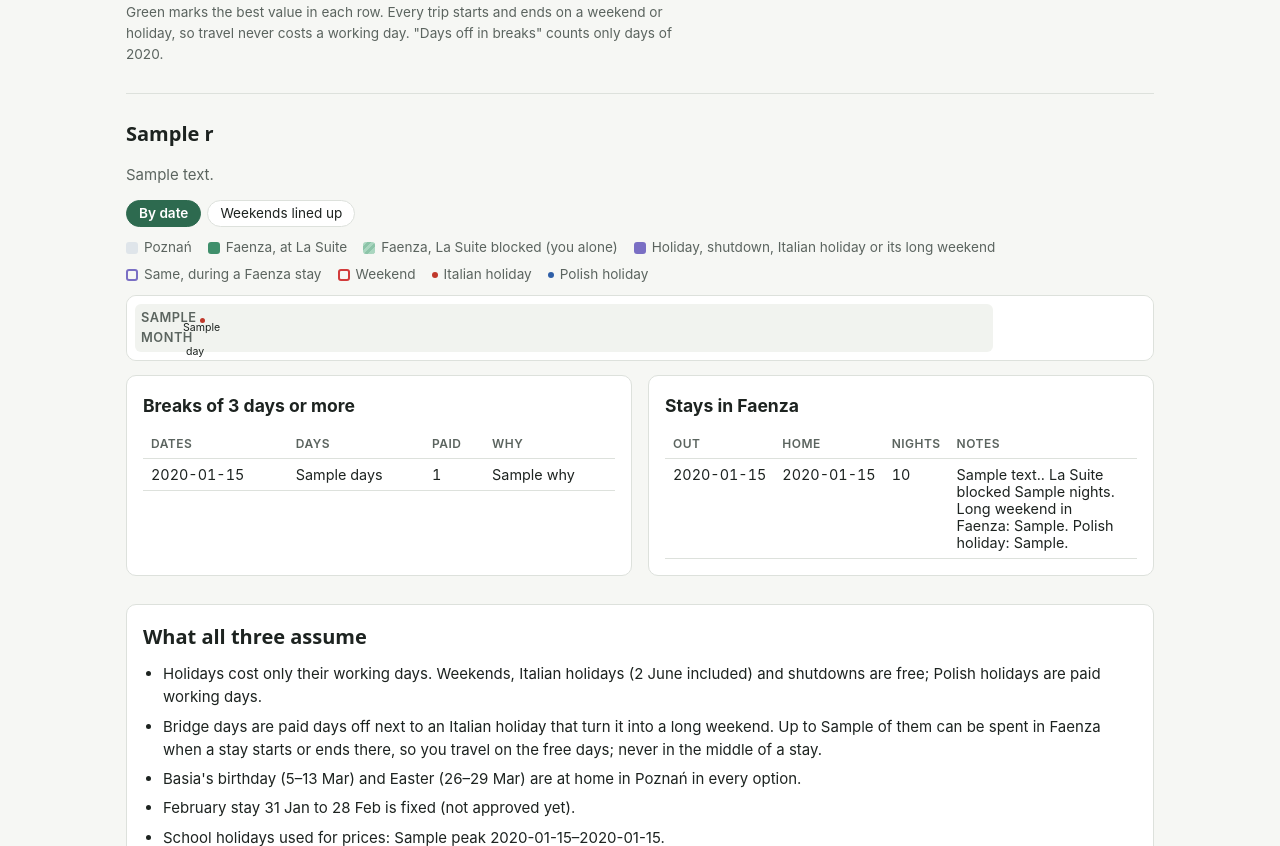
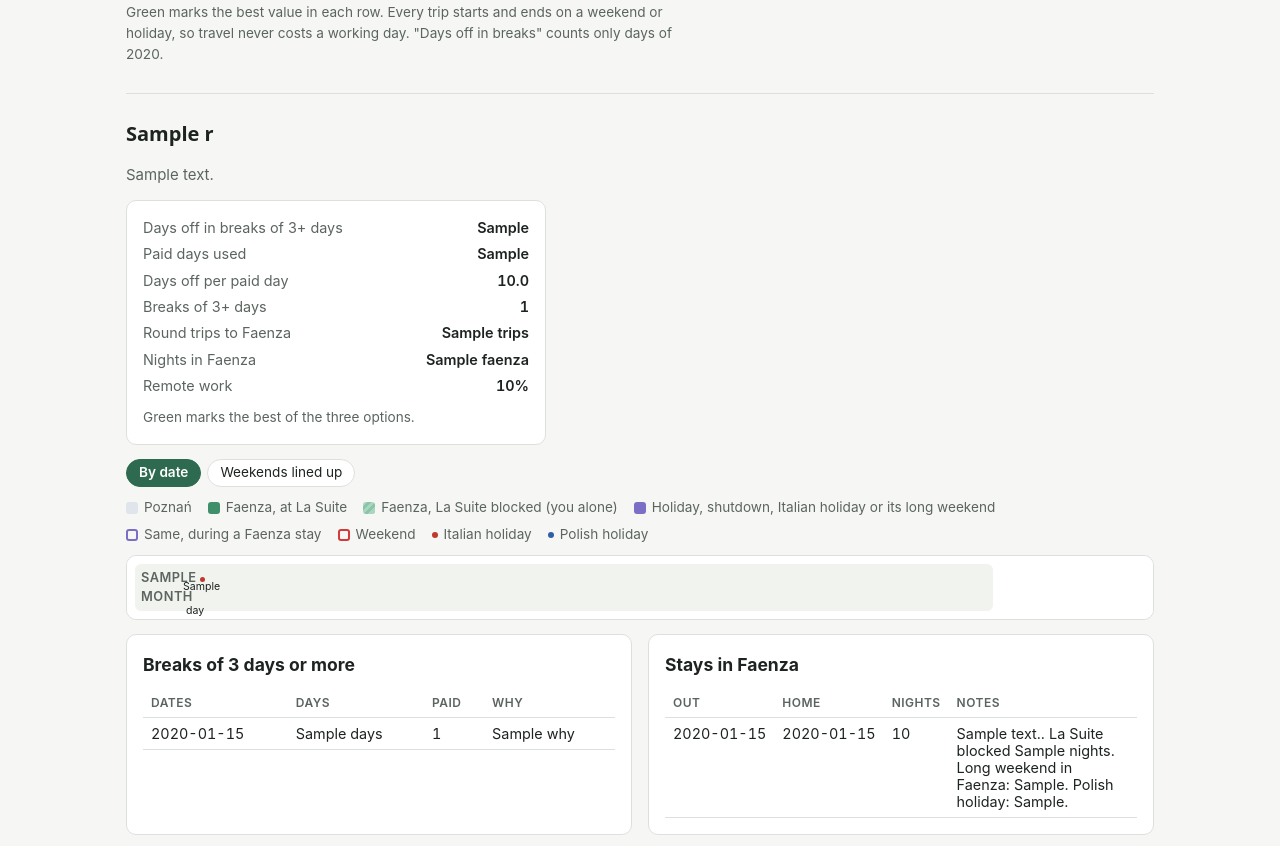
Before and after one commit to sieszwendamsie/life-logistics-planner, a Python web app: template src/planner/templates/year_options.html.j2 in a window 1280 px wide. Shown: the part 567-1413 px from the top of the page. Run offline with Jinja, Linux system fonts and the light colour scheme; the template is opened without the code that fills it: most values are stand-ins (such as "Sample title", 1, 10 or a date in 2020).

Commit message:
Year options: summary card on each option's section
Co-Authored-By: Claude Opus 5.5 <noreply@anthropic.com>
Claude-Session: https://claude.ai/code/session_0142S6461nGEJqx6qEvLSddX

```diff
--- a/src/planner/templates/year_options.html.j2
+++ b/src/planner/templates/year_options.html.j2
@@ -1,4 +1,15 @@
 {% from "_wall.j2" import wall %}
+{% macro summary(o) %}
+<div class="kv">
+          <span>Days off in breaks of 3+ days</span><span class="{{ 'best' if o.best_off }}">{{ o.r.days_off_in_breaks }}</span>
+          <span>Paid days used</span><span class="{{ 'best' if o.best_paid }}">{{ o.r.paid_days_off }}</span>
+          <span>Days off per paid day</span><span>{{ '%.1f' | format(o.r.days_off_in_breaks / o.r.paid_days_off) }}</span>
+          <span>Breaks of 3+ days</span><span>{{ o.r.breaks | length }}</span>
+          <span>Round trips to Faenza</span><span class="{{ 'best' if o.best_trips }}">{{ o.r.trips }}</span>
+          <span>Nights in Faenza</span><span>{{ o.faenza }}</span>
+          <span>Remote work</span><span>{{ (o.r.remote_share * 100) | round | int }}%</span>
+        </div>
+{% endmacro %}
 <title>{{ year }} Year Options</title>
 <meta name="claude:viewport-fit-sides" content="cover">
 {% include "_year_style.j2" %}
@@ -12,6 +23,7 @@
 nav.jump { display: flex; flex-wrap: wrap; gap: 8px; }
 nav.jump a { color: var(--accent); font-weight: 600; text-decoration: none; border: 1px solid var(--line); border-radius: 999px; padding: 2px 12px; background: var(--surface); }
 nav.jump a:focus-visible { outline: 2px solid var(--accent); outline-offset: 2px; }
+.summary { max-width: 420px; }
 .optsec { display: grid; gap: 14px; border-top: 1px solid var(--line); padding-top: 24px; }
 </style>
 <main>
@@ -27,15 +39,7 @@ nav.jump a:focus-visible { outline: 2px solid var(--accent); outline-offset: 2px
       <div class="card opt">
         <h3>{{ o.r.label }}</h3>
         <p class="note">{{ o.r.note }}</p>
-        <div class="kv">
-          <span>Days off in breaks of 3+ days</span><span class="{{ 'best' if o.best_off }}">{{ o.r.days_off_in_breaks }}</span>
-          <span>Paid days used</span><span class="{{ 'best' if o.best_paid }}">{{ o.r.paid_days_off }}</span>
-          <span>Days off per paid day</span><span>{{ '%.1f' | format(o.r.days_off_in_breaks / o.r.paid_days_off) }}</span>
-          <span>Breaks of 3+ days</span><span>{{ o.r.breaks | length }}</span>
-          <span>Round trips to Faenza</span><span class="{{ 'best' if o.best_trips }}">{{ o.r.trips }}</span>
-          <span>Nights in Faenza</span><span>{{ o.faenza }}</span>
-          <span>Remote work</span><span>{{ (o.r.remote_share * 100) | round | int }}%</span>
-        </div>
+        {{ summary(o) }}
         <a href="#{{ o.anchor }}" class="note">See the calendar ↓</a>
       </div>
       {% endfor %}
@@ -47,6 +51,10 @@ nav.jump a:focus-visible { outline: 2px solid var(--accent); outline-offset: 2px
   <section class="optsec" id="{{ o.anchor }}">
     <h2>{{ o.r.label }}</h2>
     <p class="sub">{{ o.r.note }}</p>
+    <div class="card opt summary">
+      {{ summary(o) }}
+      <p class="note">Green marks the best of the three options.</p>
+    </div>
     {{ wall(o.months, year, o.anchor) }}
     <div class="grid2">
       <div class="card table-wrap">
```
